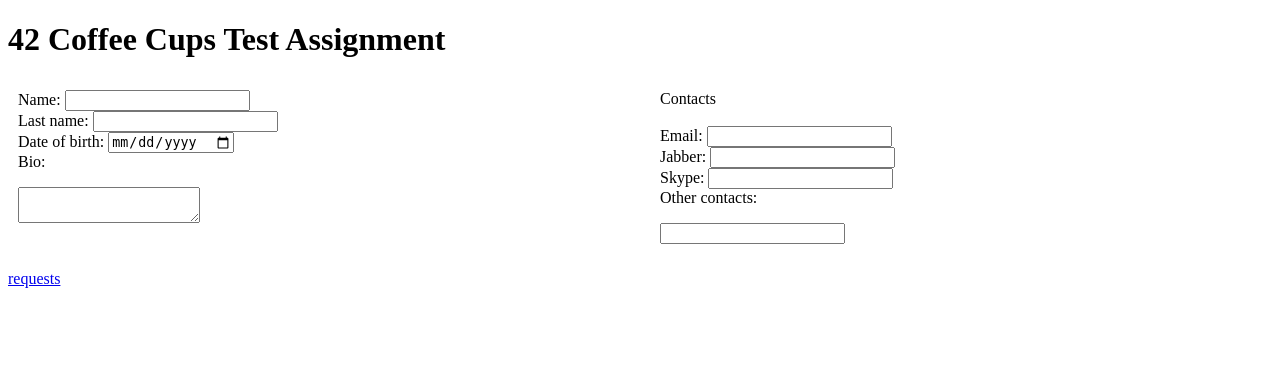
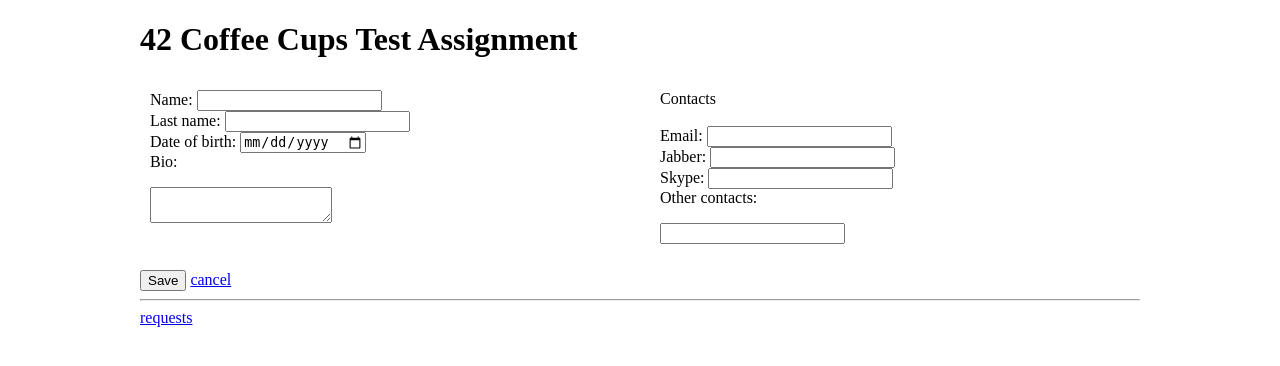
Before and after one commit to Sashkow/FortyTwoTestTask2, a Django app: template apps/hello/templates/hello/edit.html in a window 1280 px wide. Shown: the top 366 px of the page. Run offline with Django 3.2, Linux system fonts and the light colour scheme; the template is opened without the code that fills it, so the values that code supplies are empty, except form fields; tables that the repository leaves empty hold one stand-in row (values such as "Sample post"); form fields are guessed from the names that the template uses; parts of the project's set-up code (start-up, migrations or seed data) failed here and were passed over.

Commit message:
ticket:5 updated template

```diff
--- a/apps/hello/static/hello/style.css
+++ b/apps/hello/static/hello/style.css
@@ -1,3 +1,8 @@
+body{
+    width:1000px;
+    margin:0 auto;
+}
+
 .left {
     float: left;
     width: 50%;
--- a/apps/hello/templates/hello/base.html
+++ b/apps/hello/templates/hello/base.html
@@ -9,7 +9,6 @@
         {% endblock %}
 
         <link rel="stylesheet" type="text/css" href="/static/hello/style.css">
-
         <meta http-equiv="X-UA-Compatible" content="chrome=IE7" />
 
         <meta name="viewport" content="initial-scale=1.0, width=device-width"/>
@@ -17,9 +16,6 @@
         <meta name="apple-mobile-web-app-status-bar-style" content="black" />
 
         <!-- <link rel="stylesheet" href="/static/css/screen.css" media="screen, projection"/> -->
-
-
-
     </head>
 
     <body>
@@ -28,5 +24,7 @@
         {% block content %}
             no content
         {% endblock %}
+        <hr>
+        <div><a href="{% url 'requests' %}">requests</a></div>
     </body>
 </html>
--- a/apps/hello/templates/hello/edit.html
+++ b/apps/hello/templates/hello/edit.html
@@ -8,6 +8,8 @@
 
 
 {% block content %}
+    <form action="{% url 'edit' %}" method="post">
+        {% csrf_token %}
         <div class="left">
             <div>Name: {{form.name}}</div>
             <div>Last name: {{form.surname}}</div>
@@ -22,5 +24,8 @@
             <div>Skype: {{form.skype}}</div>
             <div>Other contacts: <pre>{{form.contacts}}</pre></div>
         </div>
-    <div><a href="{% url 'requests' %}">requests</a></div>
+        <input name="save_and_back_submit" type="submit" value="Save" style="display:inline-block;" />
+
+        <div style="display:inline-block;"><a href="{% url 'main' %}">cancel</a></div>
+    </form>
 {% endblock %}
--- a/apps/hello/templates/hello/index.html
+++ b/apps/hello/templates/hello/index.html
@@ -22,5 +22,7 @@
         <div>Skype: {{person.skype}}</div>
         <div>Other contacts: <pre>{{person.contacts}}</pre></div>
     </div>
-    <div><a href="{% url 'requests' %}">requests</a></div>
+    <div><a href="{% url 'edit' %}">edit</a></div>
+
+
 {% endblock %}
```
Lines whose indentation alone changed are shown as unchanged.
